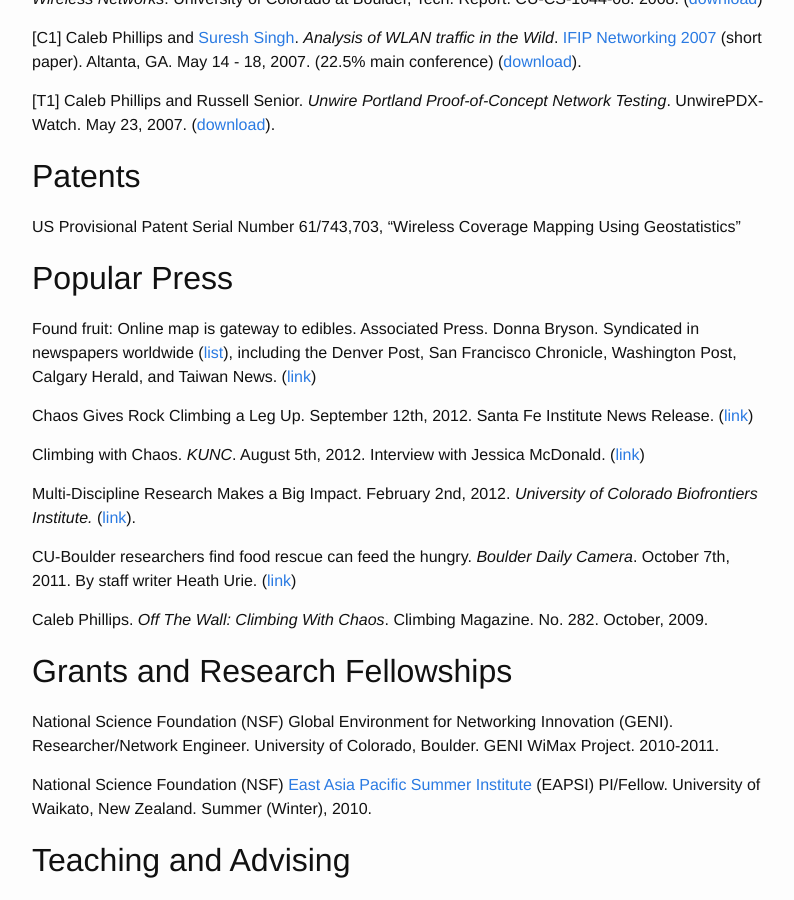
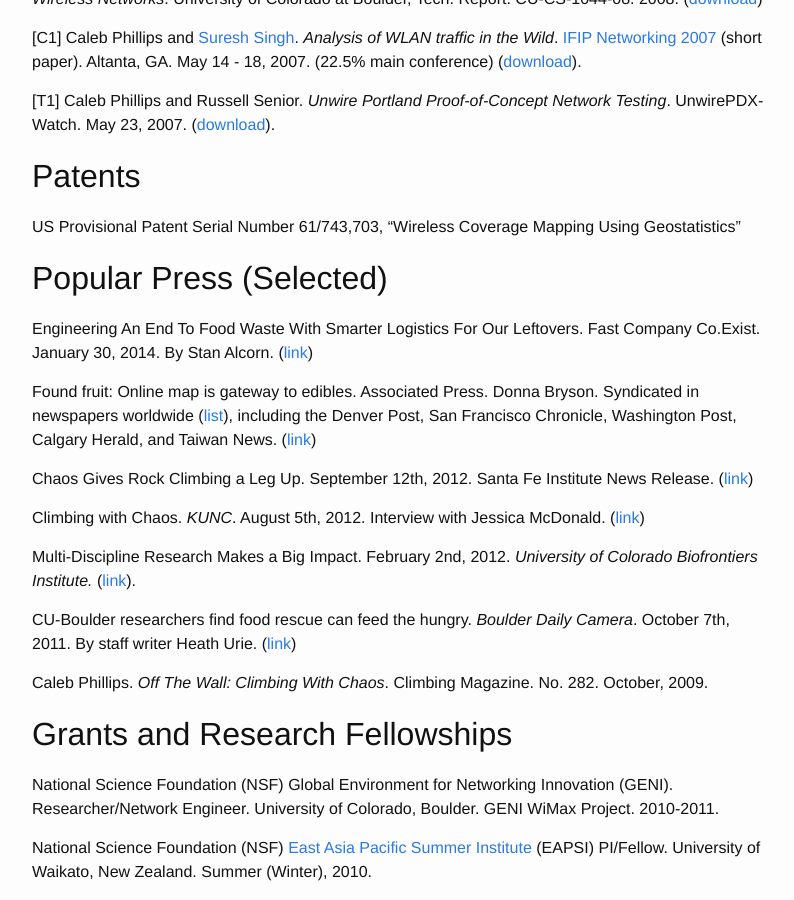
Before and after one commit to somerandomsequence/smallwhitecube, a Jekyll site: the page built from research.md, in a window 1280 px wide and 900 px high, scrolled down 2967 px. Shown: the whole window, without its empty margins (238-1032 px from the left). Built offline with Jekyll 4.4.1, drawn with Linux system fonts in a browser that asks for light colours.

Commit message:
Tweak logo

```diff
--- a/_includes/header.html
+++ b/_includes/header.html
@@ -1,9 +1,10 @@
 <header class="site-header">
+
 
 
   <div class="wrapper">
 
-    <a class="site-title" href="{{ site.baseurl }}/"><img src="/images/cube.svg" height="30"> {{ site.title }}</a>
+    <a class="site-title" href="{{ site.baseurl }}/"><img src="/images/cube.svg" height="25" style="padding-bottom:5px;"> {{ site.title }}</a>
 
     <nav class="site-nav">
       <a href="#" class="menu-icon">
--- a/research.md
+++ b/research.md
@@ -85,7 +85,9 @@
 
 US Provisional Patent Serial Number 61/743,703, “Wireless Coverage Mapping Using Geostatistics”
 
-## Popular Press
+## Popular Press (Selected)
+
+Engineering An End To Food Waste With Smarter Logistics For Our Leftovers. Fast Company Co.Exist. January 30, 2014. By Stan Alcorn. ([link](http://www.fastcoexist.com/3025169/engineering-an-end-to-food-waste-with-smarter-logistics-for-our-leftovers))
 
 Found fruit: Online map is gateway to edibles. Associated Press. Donna Bryson. Syndicated in newspapers worldwide ([list](https///www.google.com/search?q=%22Found+Fruit/+Online+Map+Is+Gateway+to+Edibles%22+OR+%22Sharing+the+harvest/+New+online+map+identifies+fruit+free+for+the+picking%22+OR+(%22fallingfruit.org%22+AND+%22donna+bryson%22)&num=100&hl=en&noj=1&ei=tkShUZeGCabvygGu_4HYCg&start=0&sa=N&filter=0&biw=1436&bih=783)), including the Denver Post, San Francisco Chronicle, Washington Post, Calgary Herald, and Taiwan News. ([link](http://abcnews.go.com/Health/wireStory/found-fruit-online-map-gateway-edibles-19182961#.UZOplsp1Y7t))
 
```
